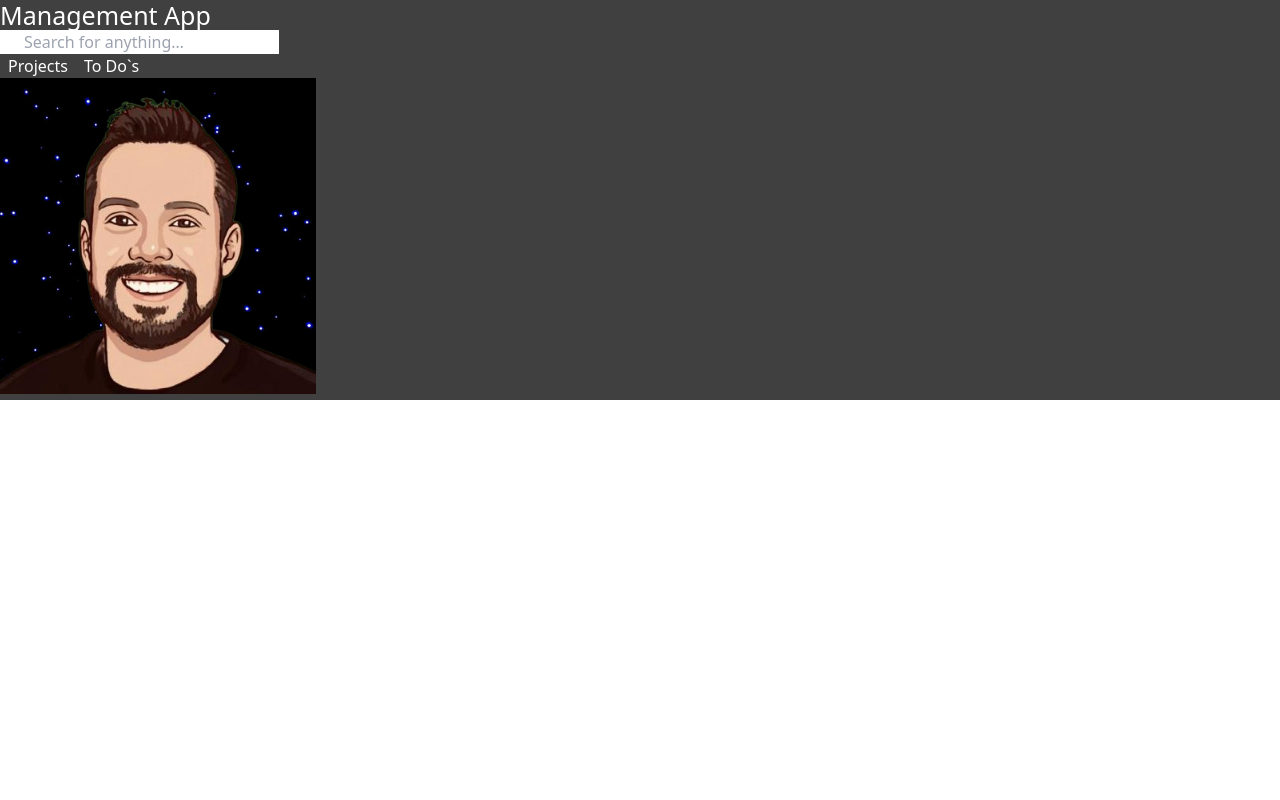
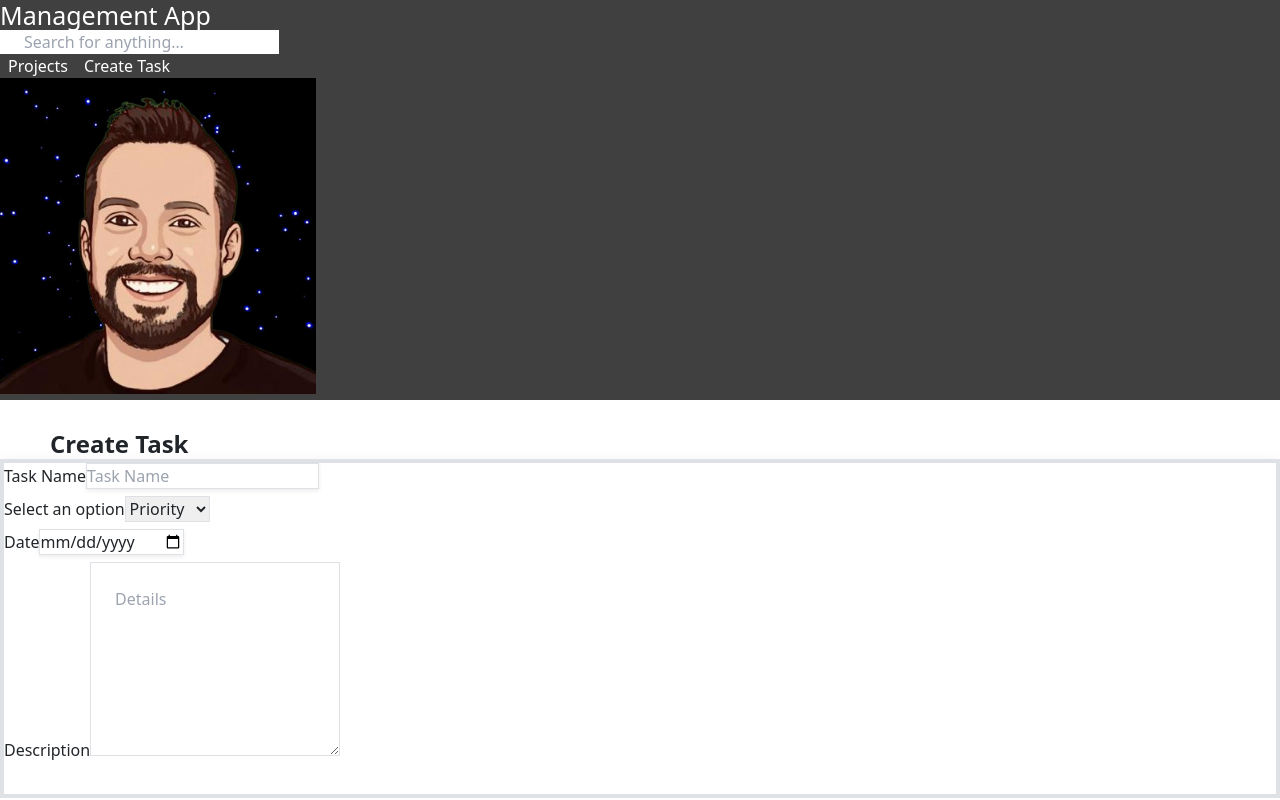
Before and after one commit to MaxKraemer/management-app, an Angular app: page /create-task in a window 1280 px wide. Before the commit this address led to /. Built offline with nearby package versions, Linux system fonts and the light colour scheme.

Commit message:
create and edit task

```diff
--- /dev/null
+++ b/src/app/create-task/create-task.component.html
@@ -0,0 +1,38 @@
+<div class="flex flex-col w-screen h-screen overflow-auto text-gray-700 bg-gradient-to-tr from-blue-200 via-indigo-200 to-pink-200">
+    <div class="task-title">
+        <h1>Create Task</h1>
+    </div>
+    <div class="bg-white border border-4 rounded-lg shadow relative m-10">
+        <div class="p-6 space-y-6">
+            <form action="#">
+                <div class="grid grid-cols-6 gap-6">
+                    <div class="col-span-6 sm:col-span-3">
+                        <label for="product-name" class="text-sm font-medium text-gray-900 block mb-2">Task Name</label>
+                        <input type="text" name="product-name" id="product-name" class="shadow-sm bg-gray-50 border border-gray-300 text-gray-900 sm:text-sm rounded-lg focus:ring-cyan-600 focus:border-cyan-600 block w-full p-2.5" placeholder="Task Name" required="">
+                    </div>
+                    <div class="col-span-6 sm:col-span-3">
+                        <label for="countries" class="block mb-2 text-sm font-medium text-gray-900 dark:text-black">Select an option</label>
+                            <select id="countries" class="bg-gray-50 border border-gray-300 text-gray-900 text-sm rounded-lg focus:ring-blue-500 focus:border-blue-500 block w-full p-2.5 dark:border-gray-600 dark:placeholder-gray-400 dark:text-black">
+                                <option selected>Priority</option>
+                                <option value="low">Low</option>
+                                <option value="medium">Medium</option>
+                                <option value="high">High</option>
+                            </select>
+                    </div>
+                    <div class="col-span-6 sm:col-span-3">
+                        <label for="price" class="text-sm font-medium text-gray-900 block mb-2">Date</label>
+                        <input type="date" name="date" id="date" class="shadow-sm bg-gray-50 border border-gray-300 text-gray-900 sm:text-sm rounded-lg focus:ring-cyan-600 focus:border-cyan-600 block w-full p-2.5" placeholder="Date" required="">
+                    </div>
+                    <div class="col-span-full">
+                        <label for="product-details" class="text-sm font-medium text-gray-900 block mb-2">Description</label>
+                        <textarea id="product-details" rows="6" class="bg-gray-50 border border-gray-300 text-gray-900 sm:text-sm rounded-lg focus:ring-cyan-600 focus:border-cyan-600 block w-full p-4" placeholder="Details"></textarea>
+                    </div>
+                </div>
+            </form>
+        </div>
+
+        <div class="p-6 border-t border-gray-200 rounded-b">
+            <button class="text-white bg-cyan-600 hover:bg-cyan-700 focus:ring-4 focus:ring-cyan-200 font-medium rounded-lg text-sm px-5 py-2.5 text-center" type="submit">Save</button>
+        </div>
+    </div>
+</div>
--- /dev/null
+++ b/src/app/create-task/create-task.component.scss
@@ -0,0 +1,5 @@
+h1 {
+    font-weight: 700;
+    font-size: 1.5rem;
+    padding: 30px 50px 0px 50px
+}
--- a/src/app/dashboard/dashboard.component.html
+++ b/src/app/dashboard/dashboard.component.html
@@ -24,24 +24,6 @@
 					<span class="flex items-center h-6 px-3 text-xs font-semibold text-yellow-500 bg-yellow-100 rounded-full">Copywriting</span>
 					<h4 class="mt-3 text-sm font-medium">This is the title of the card for the thing that needs to be done.</h4>
 					<div class="flex items-center w-full mt-3 text-xs font-medium text-gray-400">
-						<div class="flex items-center">
-							<svg class="w-4 h-4 text-gray-300 fill-current" xmlns="http://www.w3.org/2000/svg" viewBox="0 0 20 20" fill="currentColor">
-								<path fill-rule="evenodd" d="M6 2a1 1 0 00-1 1v1H4a2 2 0 00-2 2v10a2 2 0 002 2h12a2 2 0 002-2V6a2 2 0 00-2-2h-1V3a1 1 0 10-2 0v1H7V3a1 1 0 00-1-1zm0 5a1 1 0 000 2h8a1 1 0 100-2H6z" clip-rule="evenodd" />
-							</svg>
-							<span class="ml-1 leading-none">Dec 12</span>
-						</div>
-						<div class="relative flex items-center ml-4">
-							<svg class="relative w-4 h-4 text-gray-300 fill-current" xmlns="http://www.w3.org/2000/svg" viewBox="0 0 20 20" fill="currentColor">
-								<path fill-rule="evenodd" d="M18 5v8a2 2 0 01-2 2h-5l-5 4v-4H4a2 2 0 01-2-2V5a2 2 0 012-2h12a2 2 0 012 2zM7 8H5v2h2V8zm2 0h2v2H9V8zm6 0h-2v2h2V8z" clip-rule="evenodd" />
-							</svg>
-							<span class="ml-1 leading-none">4</span>
-						</div>
-						<div class="flex items-center ml-4">
-							<svg class="w-4 h-4 text-gray-300 fill-current"  xmlns="http://www.w3.org/2000/svg" viewBox="0 0 20 20" fill="currentColor">
-								<path fill-rule="evenodd" d="M8 4a3 3 0 00-3 3v4a5 5 0 0010 0V7a1 1 0 112 0v4a7 7 0 11-14 0V7a5 5 0 0110 0v4a3 3 0 11-6 0V7a1 1 0 012 0v4a1 1 0 102 0V7a3 3 0 00-3-3z" clip-rule="evenodd" />
-							</svg>
-							<span class="ml-1 leading-none">1</span>
-						</div>
 						<img class="w-6 h-6 ml-auto rounded-full" src='assets\img\46283095.png'/>
 					</div>
 				</div>
@@ -67,24 +49,6 @@
 					<span class="flex items-center h-6 px-3 text-xs font-semibold text-pink-500 bg-pink-100 rounded-full">Design</span>
 					<h4 class="mt-3 text-sm font-medium">This is the title of the card for the thing that needs to be done.</h4>
 					<div class="flex items-center w-full mt-3 text-xs font-medium text-gray-400">
-						<div class="flex items-center">
-							<svg class="w-4 h-4 text-gray-300 fill-current" xmlns="http://www.w3.org/2000/svg" viewBox="0 0 20 20" fill="currentColor">
-								<path fill-rule="evenodd" d="M6 2a1 1 0 00-1 1v1H4a2 2 0 00-2 2v10a2 2 0 002 2h12a2 2 0 002-2V6a2 2 0 00-2-2h-1V3a1 1 0 10-2 0v1H7V3a1 1 0 00-1-1zm0 5a1 1 0 000 2h8a1 1 0 100-2H6z" clip-rule="evenodd" />
-							</svg>
-							<span class="ml-1 leading-none">Dec 12</span>
-						</div>
-						<div class="relative flex items-center ml-4">
-							<svg class="relative w-4 h-4 text-gray-300 fill-current" xmlns="http://www.w3.org/2000/svg" viewBox="0 0 20 20" fill="currentColor">
-								<path fill-rule="evenodd" d="M18 5v8a2 2 0 01-2 2h-5l-5 4v-4H4a2 2 0 01-2-2V5a2 2 0 012-2h12a2 2 0 012 2zM7 8H5v2h2V8zm2 0h2v2H9V8zm6 0h-2v2h2V8z" clip-rule="evenodd" />
-							</svg>
-							<span class="ml-1 leading-none">4</span>
-						</div>
-						<div class="flex items-center ml-4">
-							<svg class="w-4 h-4 text-gray-300 fill-current"  xmlns="http://www.w3.org/2000/svg" viewBox="0 0 20 20" fill="currentColor">
-								<path fill-rule="evenodd" d="M8 4a3 3 0 00-3 3v4a5 5 0 0010 0V7a1 1 0 112 0v4a7 7 0 11-14 0V7a5 5 0 0110 0v4a3 3 0 11-6 0V7a1 1 0 012 0v4a1 1 0 102 0V7a3 3 0 00-3-3z" clip-rule="evenodd" />
-							</svg>
-							<span class="ml-1 leading-none">1</span>
-						</div>
 						<img class="w-6 h-6 ml-auto rounded-full" src='assets\img\46283095.png'/>
 					</div>
 				</div>
--- /dev/null
+++ b/src/app/edit-task/edit-task.component.html
@@ -0,0 +1 @@
+<p>edit-task works!</p>
--- a/src/app/navbar/navbar.component.html
+++ b/src/app/navbar/navbar.component.html
@@ -5,7 +5,7 @@
     <input class="flex items-center h-10 px-4 ml-10 text-sm rounded-full focus:ring" type="search" placeholder="Search for anything…">
     <div class="ml-10">
       <a class="mx-2 text-sm font-semibold hover:text-indigo-700" href="#">Projects</a>
-      <a [routerLink]="'/toDo'" class="mx-2 text-sm font-semibold hover:text-indigo-700" href="#">To Do`s</a>
+      <a [routerLink]="'/create-task'" class="mx-2 text-sm font-semibold hover:text-indigo-700" href="#">Create Task</a>
     </div>
     <button class="flex items-center justify-center w-8 h-8 ml-auto overflow-hidden rounded-full cursor-pointer">
       <img src="assets\img\46283095.png" alt="">
--- a/src/app/todo/todo.component.html
+++ /dev/null
@@ -1,31 +0,0 @@
-<section class="flex flex-col w-screen h-screen overflow-auto text-gray-700 bg-gradient-to-tr from-blue-200 via-indigo-200 to-pink-200">
-    <div class="max-w-md mx-auto bg-white shadow-lg rounded-lg overflow-hidden mt-16">
-        <div class="px-4 py-2">
-            <h1 class="text-gray-800 font-bold text-2xl uppercase">To-Do List</h1>
-        </div>
-        <form class="w-full max-w-sm mx-auto px-4 py-2">
-            <div class="flex items-center border-b-2 border-teal-500 py-2">
-                <input
-                    class="appearance-none bg-transparent border-none w-full text-gray-700 mr-3 py-1 px-2 leading-tight focus:outline-none"
-                    type="text" placeholder="Add a task">
-                <button
-                    class="flex-shrink-0 bg-teal-500 hover:bg-teal-700 border-teal-500 hover:border-teal-700 text-sm border-4 text-white py-1 px-2 rounded"
-                    type="button">
-                    Add
-                </button>
-            </div>
-        </form>
-        <ul class="divide-y divide-gray-200 px-4">
-            <li class="py-4">
-                <div class="flex items-center">
-                    <input id="todo3" name="todo3" type="checkbox"
-                        class="h-4 w-4 text-teal-600 focus:ring-teal-500 border-gray-300 rounded">
-                    <label for="todo3" class="ml-3 block text-gray-900">
-                        <span class="text-lg font-medium">Go for a run</span>
-                        <span class="text-sm font-light text-gray-500">3 miles</span>
-                    </label>
-                </div>
-            </li>
-        </ul>
-    </div>
-</section>
```
Also changed, not shown: src/app/app.routes.ts (+5 -2 lines), src/app/create-task/create-task.component.ts (added, +12 -0 lines), src/app/edit-task/edit-task.component.ts (added, +12 -0 lines), src/app/todo/todo.component.ts (deleted, +0 -12 lines), src/app/edit-task/edit-task.component.scss (added), 2 other files (tests, documents, lock files or other folders).
